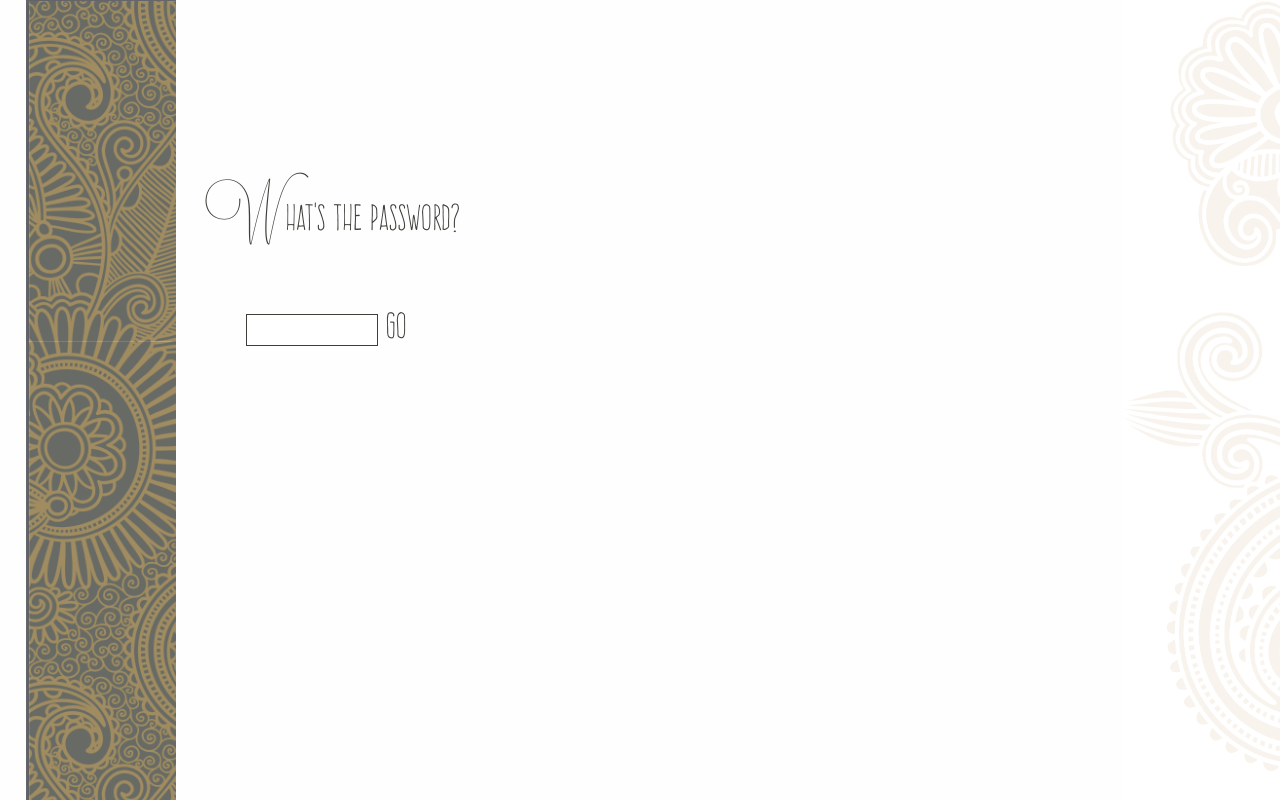
After one commit to aa403/sep21, a PHP site: page /pw.html in a window 1280 px wide. The commit adds this page. Run offline with PHP 8.4, Linux system fonts and the light colour scheme.

Commit message:
more updates

```diff
--- a/layout.css
+++ b/layout.css
@@ -106,6 +106,10 @@ body {
 	cursor: pointer;
 }
 
+.linked:active {
+	background-color: #EBEBEB;
+}
+
 .navItem:hover {
 	border-bottom: 3px solid rgb(237,222,201)!important;
 	color: #847A22!important;
@@ -179,6 +183,40 @@ body {
 	background-size: contain;
 }
 
+#pw_attempt{
+	display: inline-block;
+	width: 132px;
+	height: 103%;
+	vertical-align: middle;
+}
+#submit{
+	display: inline-block;
+	margin-top: -4px;
+	cursor: pointer;
+	/*border-bottom: 1px solid rgb(61,64,57);*/
+}
+
+#submit:hover{
+	border-bottom: 2px solid rgb(61,64,57);
+	font-weight: 500;
+}
+
+#try_again{
+	display: none;
+	padding-left: 134px
+}
+
+input, input[type="password"], input[type="search"] {
+	-webkit-appearance: textfield;
+	border: 1px solid rgb(237,222,201);
+	padding: 2px;
+	cursor: auto;
+}
+
+input:focus{
+	border: 1px solid rgb(61,64,57);
+	outline: 0;
+}
 
 .to-link {
 	cursor:pointer;
--- /dev/null
+++ b/pw.html
@@ -0,0 +1,42 @@
+<html>
+    <head>
+        <meta charset="utf-8">
+        <title>Hello!</title>
+
+        <link rel="stylesheet" type="text/css" href="layout.css" />
+        <link rel="shortcut icon" type="image/png" href="favicon_2.ico" />
+
+        <script src="src/jquery-latest.js"></script>
+
+
+    </head>
+    <body>
+        <div class="side struct"></div>
+
+        <div id="pw_box" class="displayedContent main struct">
+            <div class="info col-2-3">
+                <p class="bigFirst cursiveFirst">What's the password?</p>
+            </div>
+            <div class="info col-1-3 noFloat"
+            style="padding-left:50px;height: 1em;">
+                <input id="pw_attempt" type="password">
+
+                <div id="submit" class="linked" data-target="/sep21.html">
+                    go
+                </div>
+
+            </div>
+            <div id="try_again" class="info col-1-4">
+                <p class="bigFirst smaller">Oops..try again!</p>
+            </div>
+
+        </div>
+
+
+        <div id="right" />
+        <script src="pw.js"></script>
+        <script src="js.js"></script>
+
+
+    </body>
+</html>
--- /dev/null
+++ b/pw.js
@@ -0,0 +1,38 @@
+$(document).ready(function () {
+	// back_target = "home"
+	$('#pw_attempt').focus();
+	$('html, body').scrollTop(0);
+})
+
+$(document).keypress(function(e) {
+    if(e.which == 13 && $("#pw_attempt").is(":focus")) {
+
+        $("#submit").click()
+    }
+});
+
+
+
+$("#submit").on('click', function() {
+	q='q=' + $("#pw_attempt").val()
+	// submit to back end
+	$.ajax({
+        type: "GET",
+        url: "pw.php",
+        data: q,
+        success: function(pw_resp){
+        	console.log(q)
+        	console.log(pw_resp)
+           if (pw_resp == true){
+				target=$(this).data("target")
+				window.location=target;
+			}
+			else {
+				$("#try_again").slideDown("slow")
+				$("#pw_attempt").removeAttr('value')
+			}
+        }
+
+    }); // Ajax Call
+
+})
```
Also changed, not shown: js.js (+0 -12 lines), pw.php (+9 -1 lines), sep21.html (+5 -5 lines).
